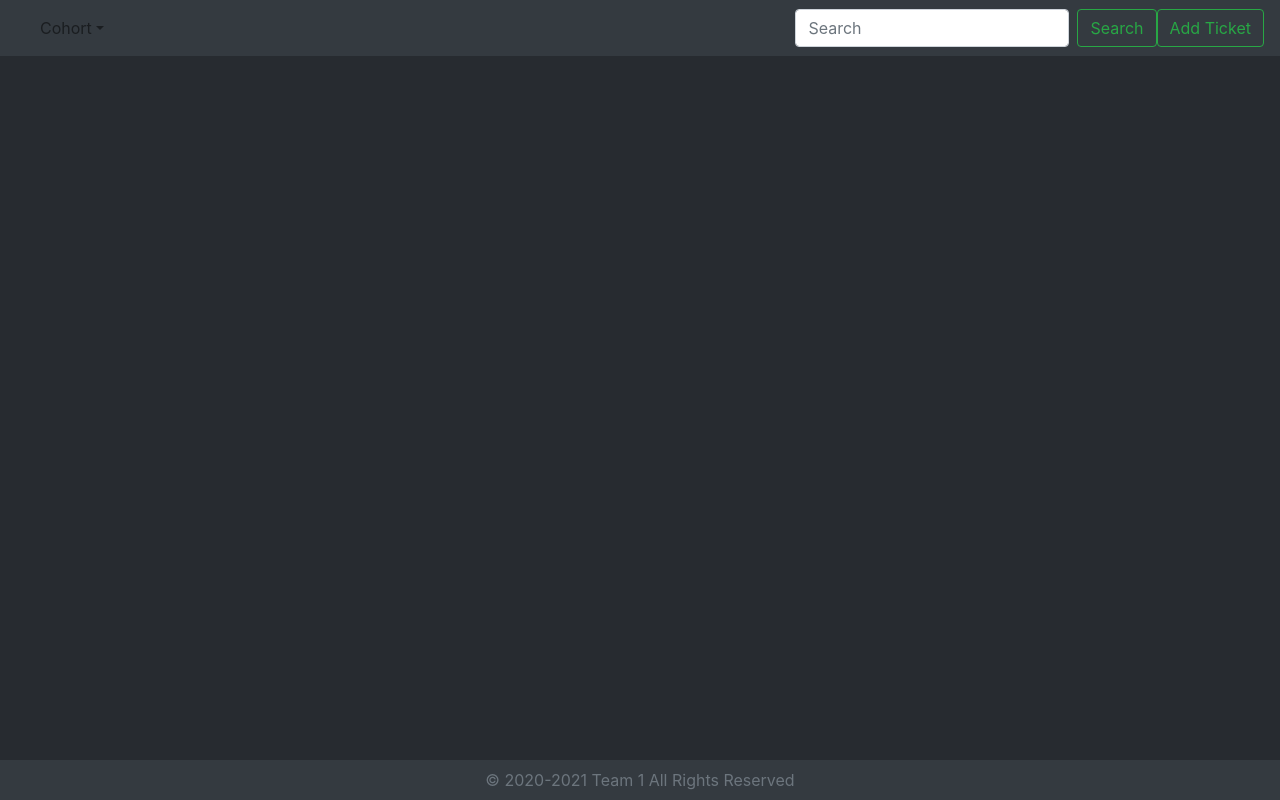
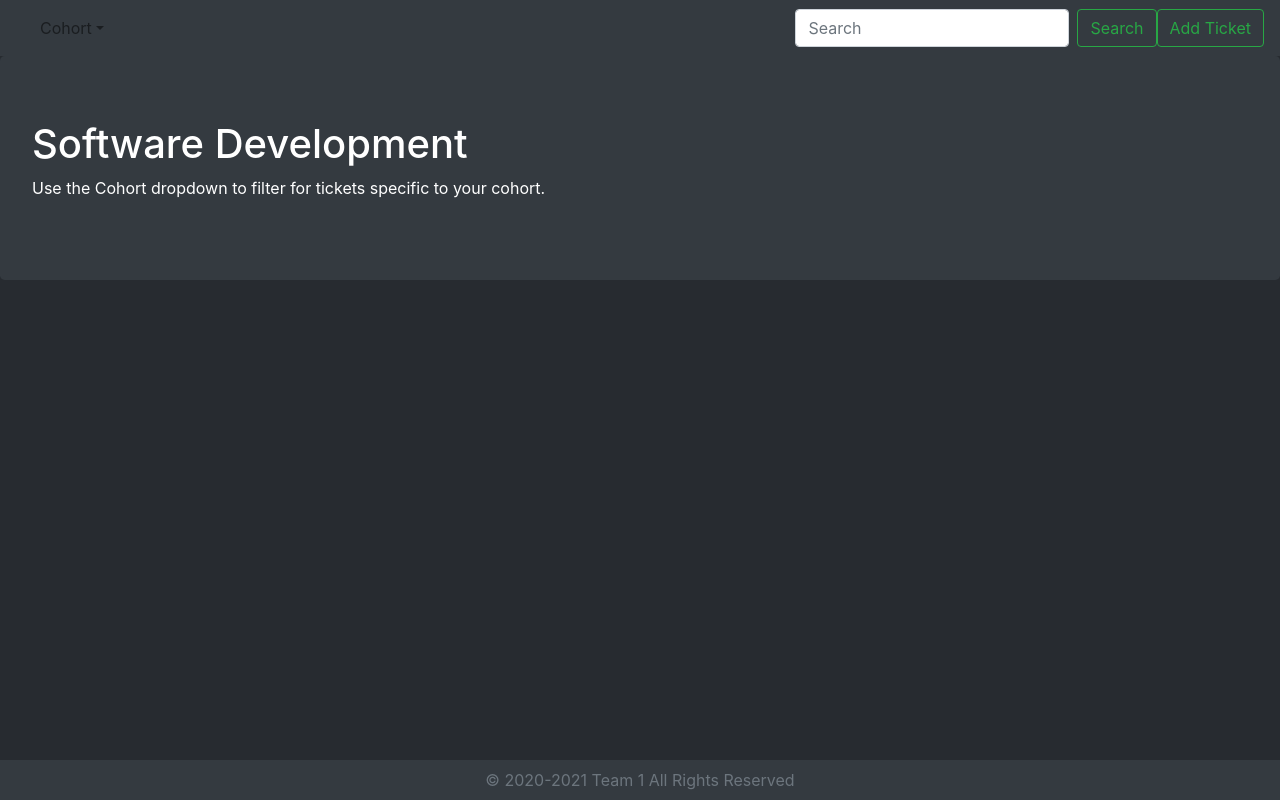
Before and after one commit to makhdoomshabir/Final-Project, a React (Create React App) app in the folder src/main/resources/: page /software-development in a window 1280 px wide. Built offline with nearby package versions, Linux system fonts and the light colour scheme.

Commit message:
Added jumbtron to top of page

```diff
--- a/src/main/resources/src/Components/Pages/HomeSoftware.js
+++ b/src/main/resources/src/Components/Pages/HomeSoftware.js
@@ -1,9 +1,15 @@
 import React from "react";
+import {Jumbotron, Button} from "react-bootstrap";
 
 const HomeSoftware = () =>  {
     return(
         <div>
-
+            <Jumbotron className="bg-dark text-white" id="HomeSoftwareHeader">
+                <h1>Software Development</h1>
+                <p>
+                    Use the Cohort dropdown to filter for tickets specific to your cohort.
+                </p>
+            </Jumbotron>
         </div>
     )
 
```
